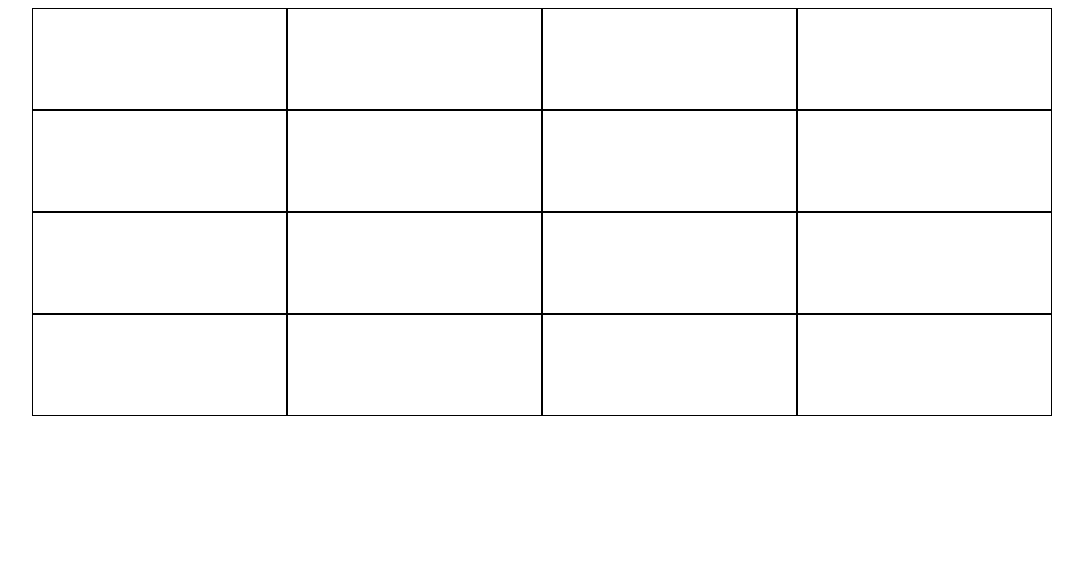
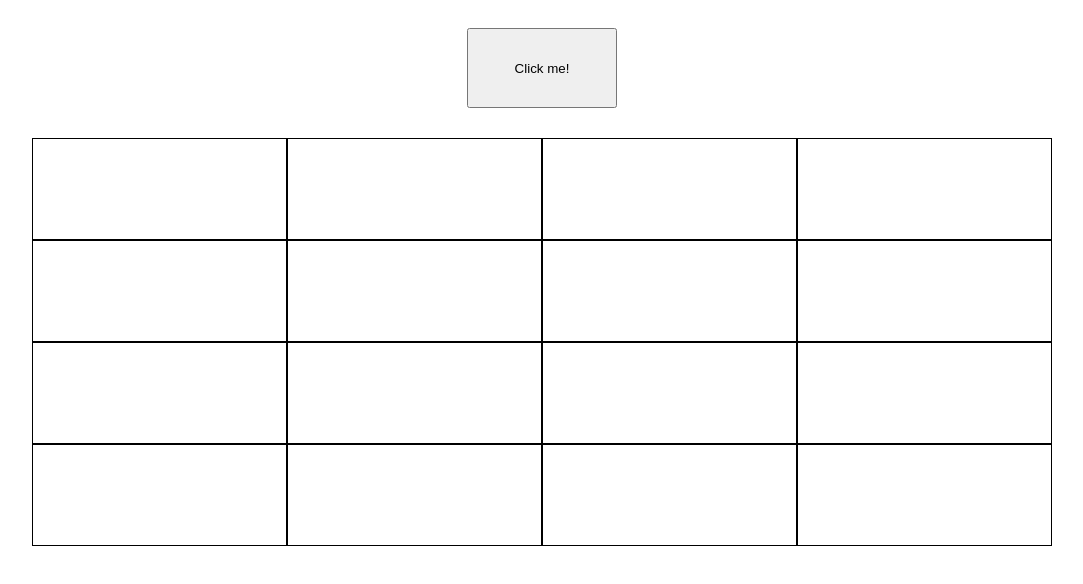
Before and after one commit to jjocel93/top_eas, a plain HTML site: page index.html in a window 1280 px wide. Shown: the whole page, without its empty margins (98-1181 px from the left). Drawn offline with Linux system fonts and the light colour scheme.

Commit message:
Add button on top of grid box to use to reset grid. Style button and add text content.

```diff
--- a/eas.js
+++ b/eas.js
@@ -1,10 +1,14 @@
 //select the #container div
 const container = document.querySelector('#container');
+
+const squarecontain = document.createElement('div');
+squarecontain.classList.add('squarecontain');
+container.appendChild(squarecontain);
 
 for (let i = 1; i <= 16; i++) {
   const div = document.createElement('div');
   div.classList.add('squares');
-  container.appendChild(div);
+  squarecontain.appendChild(div);
 }
 
 const hover = document.querySelectorAll('.squares');
@@ -20,3 +24,8 @@ for (let i = 0; i < hover.length; i++) {
     hover[i].style.backgroundColor = '';
   });
 }
+
+const button = document.createElement('button');
+button.textContent = 'Click me!';
+button.classList.add('button');
+container.insertAdjacentElement('afterbegin', button);
--- a/styles.css
+++ b/styles.css
@@ -5,6 +5,7 @@
   flex-wrap: wrap;
   justify-content: center;
   align-items: center;
+  flex-direction: column;
 }
 
 .squares {
@@ -15,3 +16,17 @@
   border-width: 1px;
   flex-basis: 20%;
 }
+
+.squarecontain {
+  display: flex;
+  flex-wrap: wrap;
+  justify-content: center;
+  align-items: center;
+}
+
+.button {
+  width: 150px;
+  height: 80px;
+  margin-bottom: 30px;
+  margin-top: 20px;
+}
```
